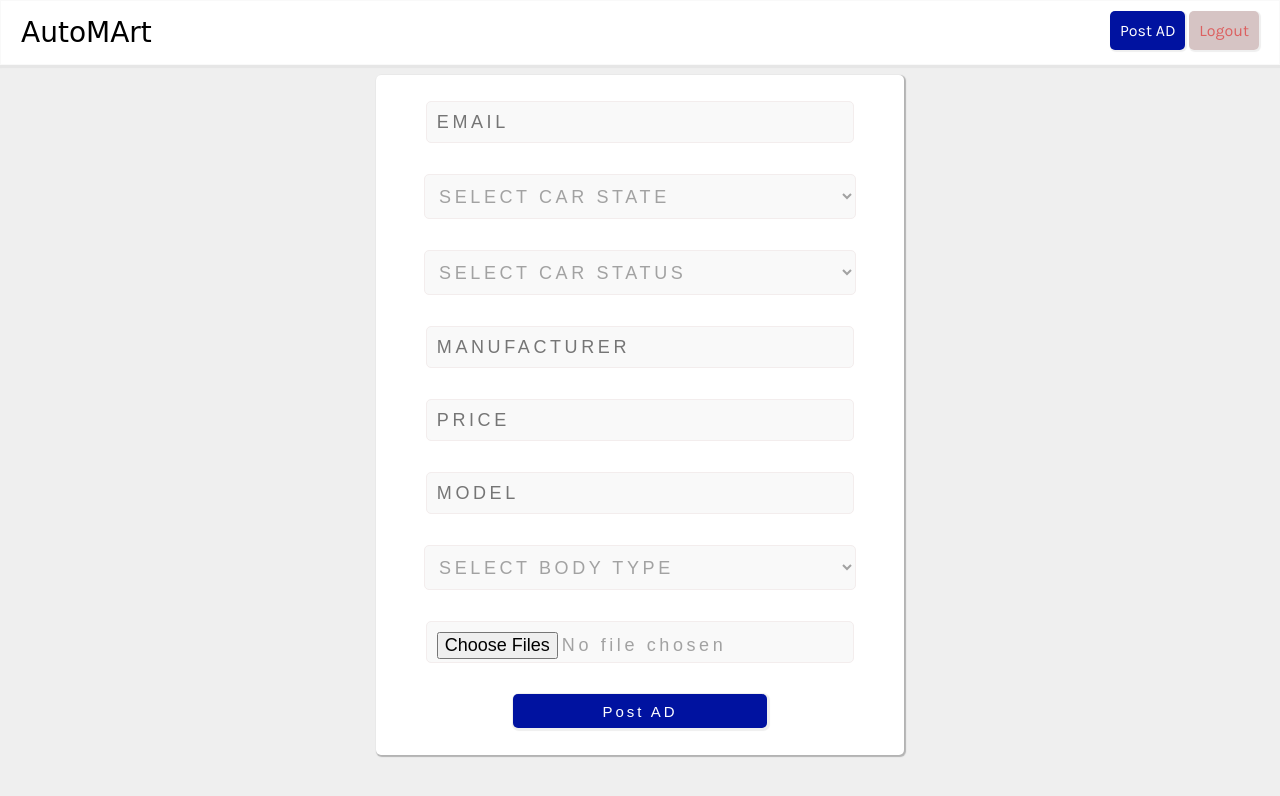
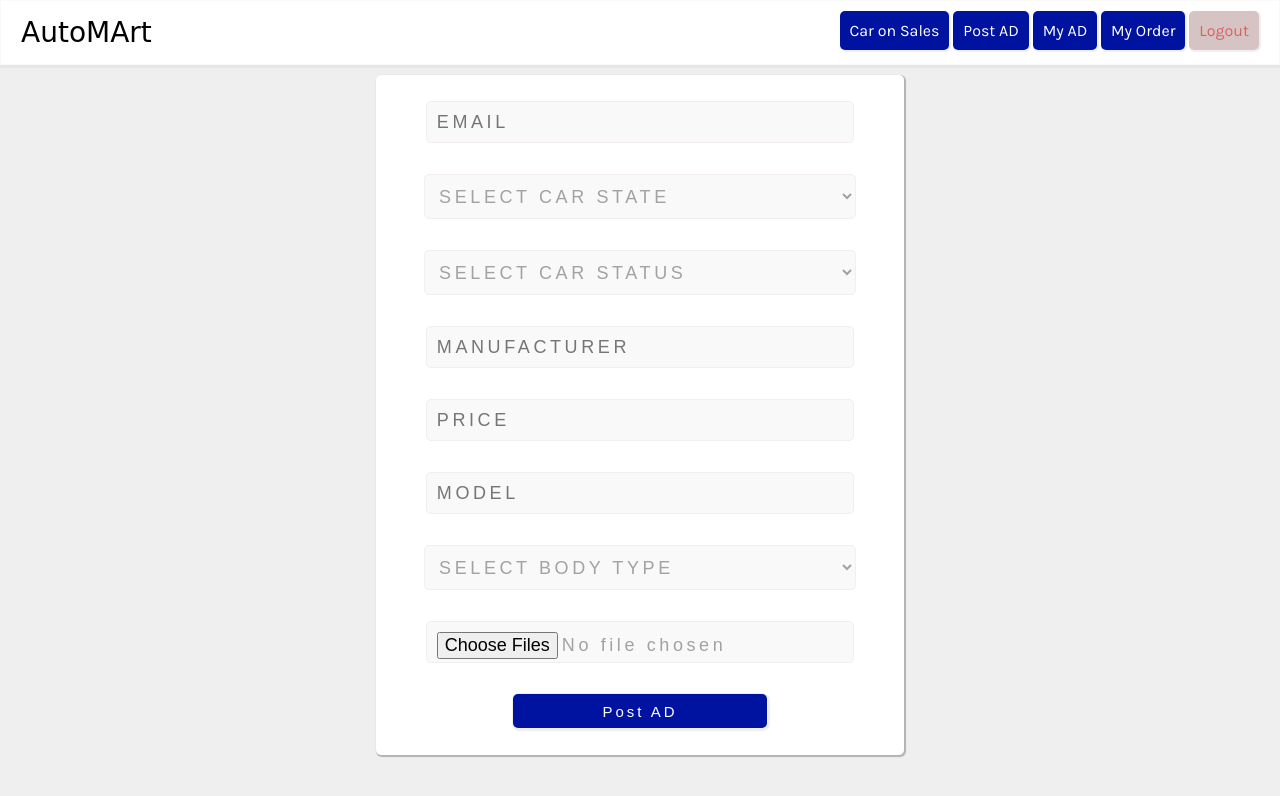
Before and after one commit to an-apluss/AutoMart, a plain HTML site: page UI/post_ad.html in a window 1280 px wide. Drawn offline with Linux system fonts and the light colour scheme; a web font is replaced by a local one.

Commit message:
Add HTML for other pages navigation link

```diff
--- a/UI/post_ad.html
+++ b/UI/post_ad.html
@@ -15,7 +15,10 @@
   <nav>
     <span>AutoMArt</span>
     <div class="right-side">
+      <a href="client_dashboard.html">Car on Sales</a>
       <a href="post_ad.html">Post AD</a>
+      <a href="my_ad.html">My AD</a>
+      <a href="my_order.html">My Order</a>
       <a class="logout" href="signin.html">Logout</a>
     </div>
   </nav>
```
